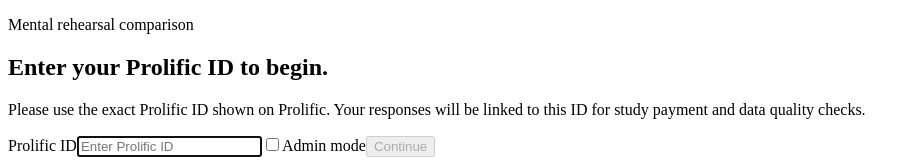
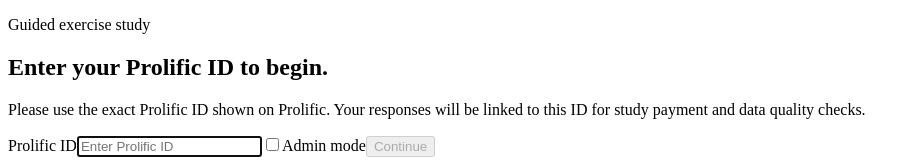
Before and after one commit to mengyuanwu1/mental-rehearsal-ablations, a React (Vite) app: page / in a window 1280 px wide. Shown: the top 160 px of the page, without its empty margins (0-920 px from the left). Built offline with nearby package versions, Linux system fonts and the light colour scheme; the HTML template or start-up script is replaced by a standard one.

Commit message:
Rename public study intro

```diff
--- a/index.html
+++ b/index.html
@@ -3,7 +3,7 @@
   <head>
     <meta charset="UTF-8" />
     <meta name="viewport" content="width=device-width, initial-scale=1.0" />
-    <title>Mental Rehearsal Study</title>
+    <title>Guided Exercise Study</title>
   </head>
   <body>
     <div id="root"></div>
--- a/src/App.tsx
+++ b/src/App.tsx
@@ -911,7 +911,7 @@
     return (
       <main className="app-shell">
         <section className="start-panel">
-          <p className="overline">Mental rehearsal comparison</p>
+          <p className="overline">Guided exercise study</p>
           <h1>Enter your Prolific ID to begin.</h1>
           <p>
             Please use the exact Prolific ID shown on Prolific. Your responses will be linked to
```
